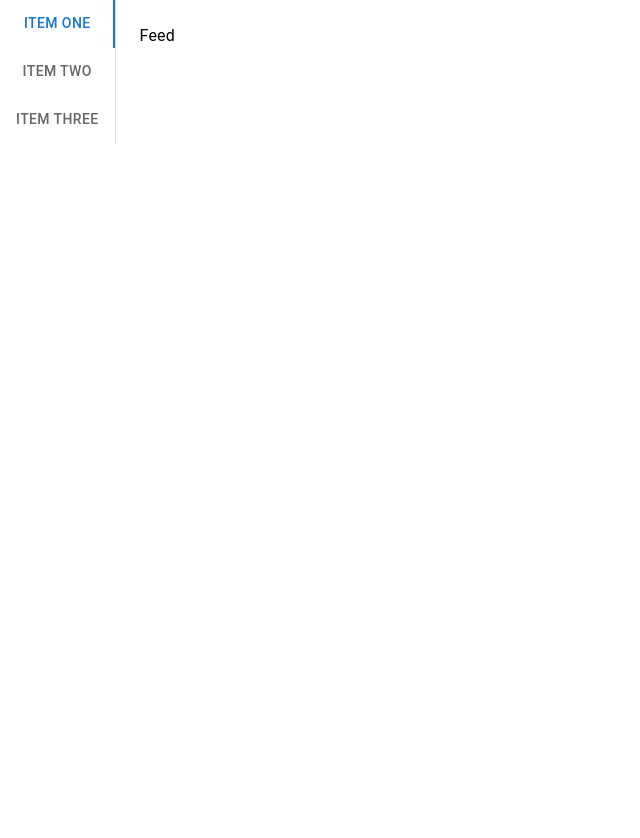
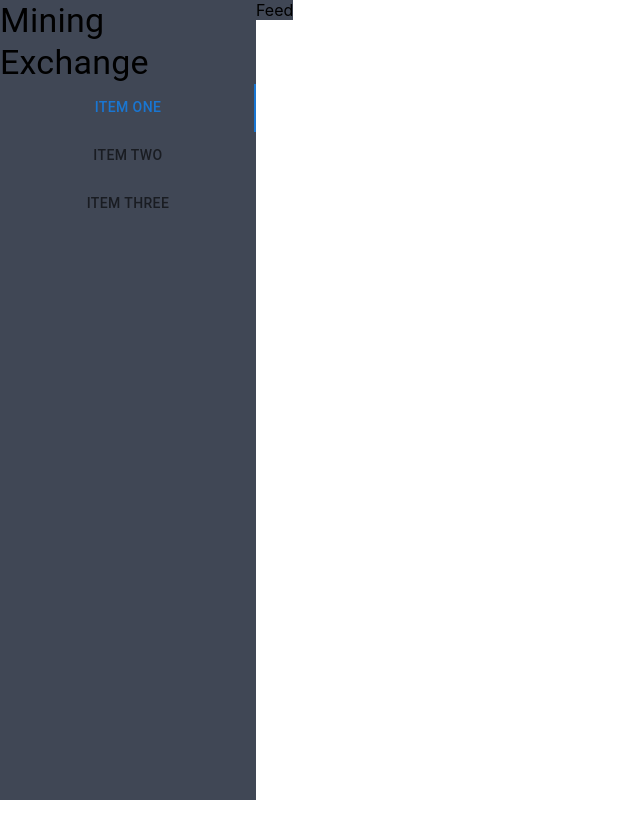
Before and after one commit to Lindokuhle777/dig-mine, a React (Create React App) app: page / in a window 1280 px wide. Shown: the top 838 px of the page, without its empty margins (0-640 px from the left). Before the commit the page ends 800 px from the top, so only its background shows below. Built offline with nearby package versions, Linux system fonts and the light colour scheme.

Commit message:
Background color

```diff
--- a/src/components/Home/Home.jsx
+++ b/src/components/Home/Home.jsx
@@ -6,6 +6,7 @@ import Typography from '@mui/material/Typography';
 import Box from '@mui/material/Box';
 import Feed from '../Feed/Feed';
 import Package from '../Packages/Package';
+import { Toolbar, AppBar, Button } from '@mui/material';
 
 function TabPanel(props) {
   const { children, value, index, ...other } = props;
@@ -19,8 +20,8 @@ function TabPanel(props) {
       {...other}
     >
       {value === index && (
-        <Box sx={{ p: 3 }}>
-          <Typography>{children}</Typography>
+        <Box style={{ position: 'absolute', left: "20%", backgroundColor: '#404755' }}>
+          <div>{children}</div>
         </Box>
       )}
     </div>
@@ -48,29 +49,35 @@ export default function VerticalTabs() {
   };
 
   return (
-    <Box
-      sx={{ flexGrow: 1, bgcolor: 'background.paper', display: 'flex' }}
+    <div
     >
+      <div style={{ position: 'absolute', margin: 0, left: 0, width: "20%", backgroundColor: '#404755', height: "100vh" }}>
+        <div style={{ display: 'flex', flexDirection: 'row' }}>
+          <Typography variant='h4'>Mining Exchange</Typography>
+        </div>
+
         <Tabs
           orientation="vertical"
           value={value}
           onChange={handleChange}
           aria-label="Vertical tabs example"
-        sx={{ borderRight: 1, borderColor: 'divider' }}
+          style={{ position: 'absolute', margin: 0, left: 0, width: "100%", height: "100vh" }}
         >
           <Tab label="Item One" {...a11yProps(0)} />
           <Tab label="Item Two" {...a11yProps(1)} />
           <Tab label="Item Three" {...a11yProps(2)} />
-      </Tabs>
+        </Tabs></div>
+
       <TabPanel value={value} index={0}>
-        <Feed/>
+        <Feed />
       </TabPanel>
       <TabPanel value={value} index={1}>
-        <Package/>
+        <Package />
       </TabPanel>
       <TabPanel value={value} index={2}>
         Item Three
       </TabPanel>
-    </Box>
+
+    </div>
   );
 }
```
Lines whose indentation alone changed are shown as unchanged.
